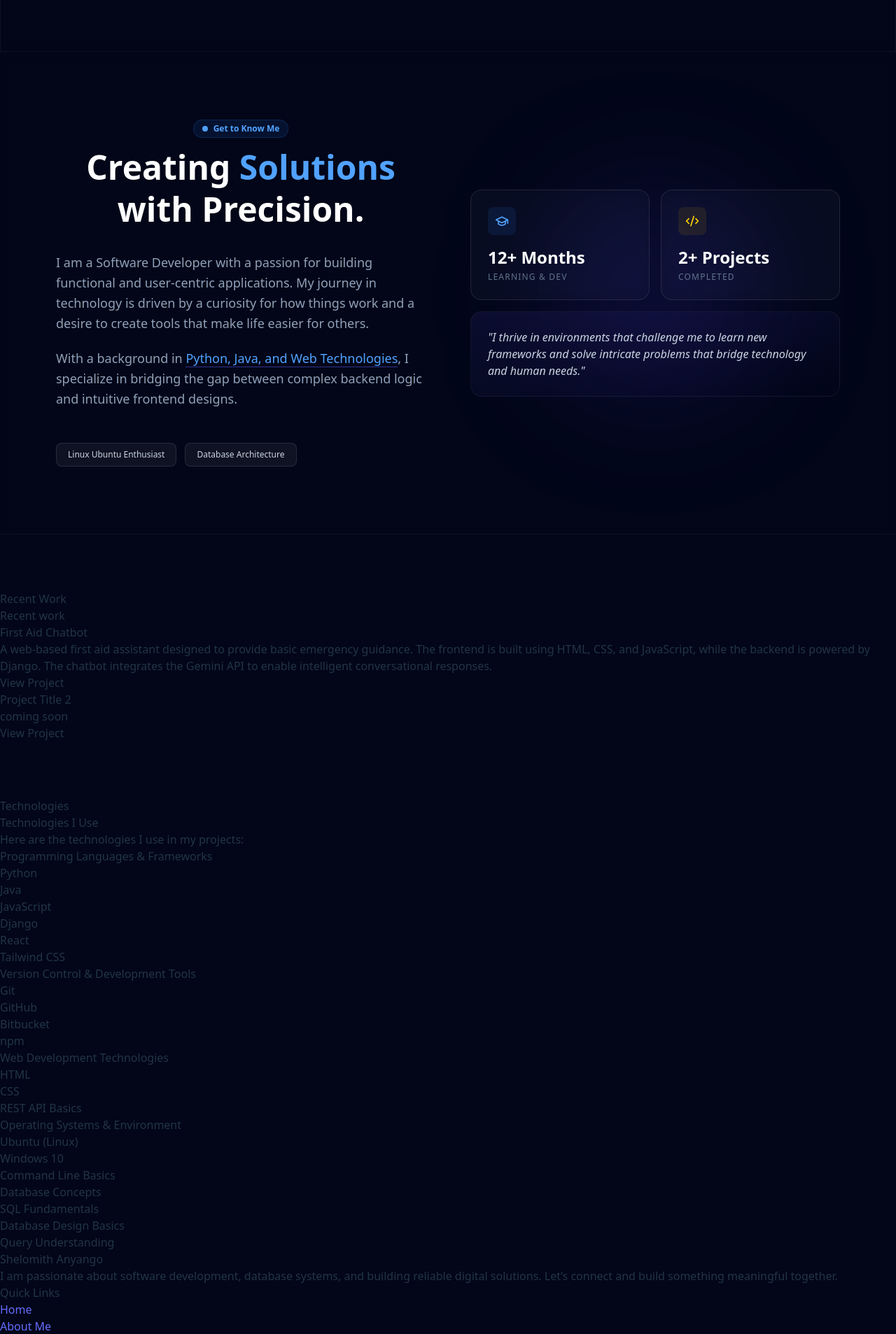
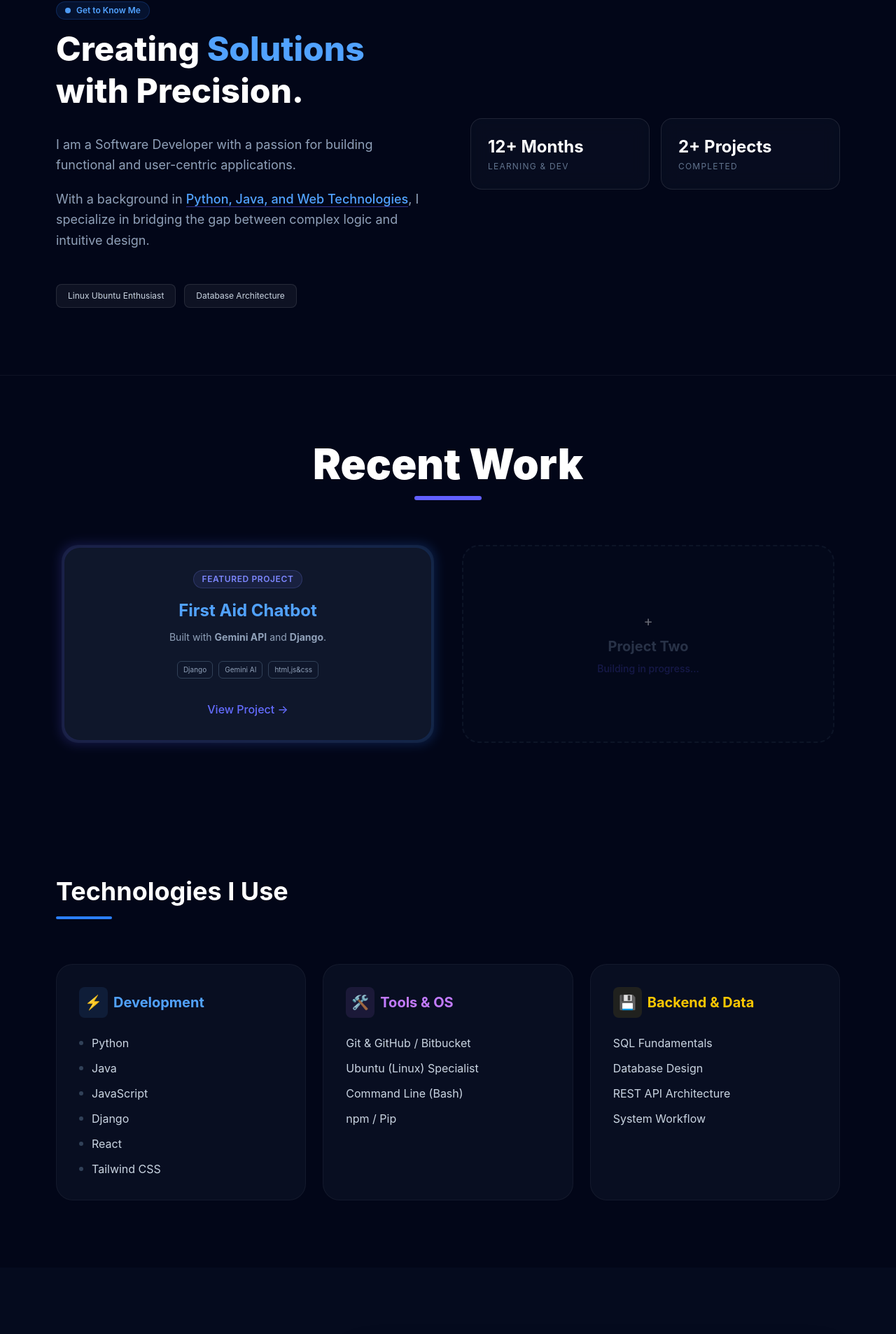
Before and after one commit to shelomithanyango/portfolio, a React (Vite) app: page / in a window 1280 px wide. Shown: the part 875-2782 px from the top of the page at 70% size. Built offline with nearby package versions, Linux system fonts and the light colour scheme.

Commit message:
styling added to technologies,contacts and recent work

```diff
--- a/package.json
+++ b/package.json
@@ -10,6 +10,7 @@
     "preview": "vite preview"
   },
   "dependencies": {
+    "lucide-react": "^0.575.0",
     "react": "^19.2.0",
     "react-dom": "^19.2.0"
   },
--- a/src/App.jsx
+++ b/src/App.jsx
@@ -1,36 +1,34 @@
+import { AlignCenter } from 'lucide-react';
 import React from 'react';
 
 export default function App() {
   return (
-    <div className="bg-gradient-to-r bg-slate-950 ">
+    <div className="bg-slate-950 text-white min-h-screen font-sans">
       {/* --- NAVIGATION --- */}
-      <nav className="flex items-center justify-between p-4 shadow-md border-b border-white/5 backdrop-blur-sm">
+      <nav className="flex items-center justify-between p-4 shadow-md border-b border-white/5 backdrop-blur-sm sticky top-0 z-50 bg-slate-950/80">
         <h4 className="text-2xl font-extrabold tracking-tight">
           <span className="bg-gradient-to-r from-blue-400 to-purple-500 bg-clip-text text-transparent">
             Shelomith Anyango
           </span>
         </h4>
-        <ul className="hidden md:flex items-center gap-10 text-sm font-larger">
+        <ul className="hidden md:flex items-center gap-10 text-sm font-medium">
           <li><a href="#home" className='hover:text-[#FFD700] transition-colors'>Home</a></li>
           <li><a href="#about" className='hover:text-[#FFD700] transition-colors'>About Me</a></li>
           <li><a href="#projects" className='hover:text-[#FFD700] transition-colors'>Recent work</a></li>
           <li><a href="#technologies" className='hover:text-[#FFD700] transition-colors'>Technologies</a></li>
-           <li><a href="#contact">Get In Touch</a></li>
+          <li><a href="#contact" className='hover:text-[#FFD700] transition-colors'>Get In Touch</a></li>
         </ul>
-        {/* Social handles placeholders */}
         <div>
-          <button className='px-5 py-2 rounded-full text-sm font-semibold bg-gradient-to-r from-blue-200 to-purple-200 text-slate-900 font-bold hover:shadow-[0_0_20px_rgba(255,215,0,0.3)] transition-all'><a href="#contact">Lets Connect</a></button>
-        </div>
-      <div>
-          <span>color toggle</span>
+          <button className='px-5 py-2 rounded-full text-sm font-bold bg-gradient-to-r from-blue-200 to-purple-200 text-slate-900 hover:shadow-[0_0_20px_rgba(255,215,0,0.3)] transition-all'>
+            <a href="#contact">Lets Connect</a>
+          </button>
         </div>
       </nav>
 
       <main>
         {/* --- HERO SECTION --- */}
-        <section id="home" className="flex flex-col md:flex-row items-center justify-between px-90 py-20 gap-10 border -b border-white/5 backdrop-blur-sm">
+        <section id="home" className="flex flex-col md:flex-row items-center justify-between py-20 px-6 md:px-20 gap-10 border-b border-white/5">
           <div className="md:w-1/2 space-y-6">
-            {/* Status Badge */}
             <div className="inline-flex items-center gap-2 px-3 py-1 rounded-full bg-blue-500/10 border border-blue-500/20 text-xs font-semibold text-blue-400">
               <span className="w-2 h-2 rounded-full bg-blue-400 animate-pulse"></span>
               Available for New Projects
@@ -43,7 +41,7 @@ export default function App() {
               </span>
             </h1>
 
-            <h3 className="text-2xl font-medium text-slate-400 font-monstrate">Software Developer </h3>
+            <h3 className="text-2xl font-medium text-slate-400">Software Developer</h3>
 
             <p className="text-lg text-slate-400 max-w-lg leading-relaxed">
               I find interest in building efficient software systems, solving real-world problems using technology, and continuously improving my programming skills.
@@ -53,10 +51,8 @@ export default function App() {
               <button className="flex items-center gap-2 px-8 py-3 rounded-full bg-gradient-to-r from-blue-200 to-purple-200 text-slate-900 font-bold hover:shadow-[0_0_20px_rgba(255,215,0,0.3)] transition-all">
                 Let’s get started <span className="text-xl">›</span>
               </button>
-
             </div>
 
-            {/* Stats Row */}
             <div className="flex gap-10 pt-10 border-t border-slate-800">
                 <div><span className="block text-2xl font-bold text-white">12+</span><span className="text-xs uppercase tracking-widest text-slate-500">Months of Exp.</span></div>
                 <div><span className="block text-2xl font-bold text-white">5+</span><span className="text-xs uppercase tracking-widest text-slate-500">Projects</span></div>
@@ -64,7 +60,6 @@ export default function App() {
             </div>
           </div>
 
-          {/* Profile Image with Gradient Border */}
           <div className="md:w-1/2 flex justify-center">
             <div className="relative p-[2px] rounded-3xl bg-gradient-to-b from-yellow-400 via-indigo-500 to-purple-600 shadow-2xl">
                 <div className="bg-[#0B0E14] rounded-[22px] overflow-hidden">
@@ -79,220 +74,195 @@ export default function App() {
         </section>
 
         {/* --- ABOUT ME SECTION --- */}
-
-<section id="about" className="py-24 border-b border-white/5 px-6 md:px-12 lg:px-20 backdrop-blur-sm">
+        <section id="about" className="py-24 border-b border-white/5 px-6 md:px-12 lg:px-20">
           <div className="max-w-7xl mx-auto flex flex-col md:flex-row gap-16 items-center">
-
-    {/* To the left :my Story */}
             <div className="md:w-1/2 space-y-8">
-      {/* Label Badge */}
-      <div className="space-y-3 text-center">
+              <div className="space-y-3">
                  <div className="inline-flex items-center gap-2 px-3 py-1 rounded-full bg-blue-500/10 border border-blue-500/20 text-xs font-semibold text-blue-400">
                       <span className="w-2 h-2 rounded-full bg-blue-400 animate-pulse"></span>
                       Get to Know Me
                  </div>
-
                 <h4 className="text-4xl md:text-5xl font-extrabold text-white leading-tight">
                   Creating <span className="text-blue-400">Solutions</span> <br />
                   with Precision.
                 </h4>
               </div>
 
-      {/* Bio Paragraphs */}
-      <div className="space-y-5 text-lg text-slate-400 leading-relaxed font-monstrate">
-        <p>
-          I am a Software Developer with a passion for building functional and
-          user-centric applications. My journey in technology is driven by a
-          curiosity for how things work and a desire to create tools that make
-          life easier for others.
-        </p>
-        <p>
-          With a background in <span className="text-blue-400 font-medium border-b border-indigo-500/50">Python, Java, and Web Technologies</span>,
-          I specialize in bridging the gap between complex backend logic and
-          intuitive frontend designs.
+              <div className="space-y-5 text-lg text-slate-400 leading-relaxed">
+                <p>I am a Software Developer with a passion for building functional and user-centric applications.</p>
+                <p>With a background in <span className="text-blue-400 font-medium border-b border-indigo-500/50">Python, Java, and Web Technologies</span>, I specialize in bridging the gap between complex logic and intuitive design.</p>
+              </div>
+
+              <div className="flex flex-wrap gap-3 pt-4">
+                <span className="px-4 py-2 rounded-lg bg-white/5 border border-white/10 text-xs text-slate-300">Linux Ubuntu Enthusiast</span>
+                <span className="px-4 py-2 rounded-lg bg-white/5 border border-white/10 text-xs text-slate-300">Database Architecture</span>
+              </div>
+            </div>
+
+            <div className="md:w-1/2 w-full relative">
+              <div className="grid grid-cols-1 sm:grid-cols-2 gap-4">
+                <div className="p-6 rounded-2xl bg-slate-900/40 border border-white/10 backdrop-blur-md">
+                  <h4 className="text-2xl font-bold text-white">12+ Months</h4>
+                  <p className="text-xs text-slate-500 uppercase tracking-widest mt-1">Learning & Dev</p>
+                </div>
+                <div className="p-6 rounded-2xl bg-slate-900/40 border border-white/10 backdrop-blur-md">
+                  <h4 className="text-2xl font-bold text-white">2+ Projects</h4>
+                  <p className="text-xs text-slate-500 uppercase tracking-widest mt-1">Completed</p>
+                </div>
+              </div>
+            </div>
+          </div>
+        </section>
+
+
+        {/* --- RECENT WORK SECTION --- */}
+        <section id="projects" className="py-24 px-6 max-w-6xl mx-auto">
+          <div className="text-center mb-16">
+            <h2 className="text-4xl md:text-6xl font-black mb-4 text-white">Recent Work</h2>
+            <div className="h-1.5 w-24 bg-indigo-500 mx-auto rounded-full"></div>
+          </div>
+
+          <div className="grid md:grid-cols-2 gap-10 items-stretch">
+            <article className="group relative p-1 rounded-3xl transition-all duration-300 hover:scale-[1.02] bg-slate-800/50">
+              <div className="absolute -inset-0.5 bg-gradient-to-r from-indigo-500 to-blue-500 rounded-3xl blur opacity-20 group-hover:opacity-50 transition duration-1000"></div>
+              <div className="relative h-full p-8 rounded-[22px] flex flex-col items-center text-center bg-slate-900">
+                <span className="mb-4 px-3 py-1 text-xs font-semibold tracking-wider text-indigo-400 uppercase bg-indigo-400/10 rounded-full border border-indigo-400/20">Featured Project</span>
+                <h3 className="text-2xl font-bold text-blue-400 mb-3">First Aid Chatbot</h3>
+                <p className="text-sm text-slate-400 mb-6">Built with <strong>Gemini API</strong> and <strong>Django</strong>.</p>
+                <div className="flex flex-wrap justify-center gap-2 mb-8">
+                  {['Django', 'Gemini AI', 'html,js&css'].map((tech) => (
+                    <span key={tech} className="px-2 py-1 text-[10px] rounded-md border border-slate-700 text-slate-400">{tech}</span>
+                  ))}
+                </div>
+                <a href="#" className="mt-auto text-[#FFD700] font-bold hover:gap-3 transition-all">View Project →</a>
+              </div>
+            </article>
+
+            <article className="p-8 rounded-3xl border-2 border-dashed border-slate-800 bg-slate-900/30 opacity-40 flex flex-col items-center justify-center text-center">
+              <span className="text-xl mb-2">+</span>
+              <h3 className="text-xl font-bold mb-2 text-slate-500">Project Two</h3>
+              <p className="text-sm font-medium text-indigo-500/50">Building in progress...</p>
+            </article>
+          </div>
+        </section>
+
+        {/* --- TECHNOLOGIES SECTION --- */}
+        <section id="technologies" className="py-24 px-6 md:px-20 bg-slate-950">
+          <div className="max-w-6xl mx-auto">
+            <div className="mb-16">
+              <h2 className="text-4xl font-bold text-white mb-4">Technologies I Use</h2>
+              <div className="h-1 w-20 bg-blue-500 rounded-full"></div>
+            </div>
+
+            <div className="grid grid-cols-1 md:grid-cols-2 lg:grid-cols-3 gap-6">
+              {/* Languages & Frameworks */}
+              <div className="p-8 rounded-3xl bg-slate-900/50 border border-white/5 hover:border-blue-500/30 transition-all group">
+                <h3 className="text-xl font-bold text-blue-400 mb-6 flex items-center gap-2">
+                  <span className="p-2 rounded-lg bg-blue-400/10 text-blue-400">⚡</span>
+                  Development
+                </h3>
+                <ul className="space-y-3">
+                  {['Python', 'Java', 'JavaScript', 'Django', 'React', 'Tailwind CSS'].map((item) => (
+                    <li key={item} className="flex items-center gap-3 text-slate-300">
+                      <div className="w-1.5 h-1.5 rounded-full bg-slate-700 group-hover:bg-blue-400 transition-colors"></div>
+                      {item}
+                    </li>
+                  ))}
+                </ul>
+              </div>
+
+              {/* Tools & Environment */}
+              <div className="p-8 rounded-3xl bg-slate-900/50 border border-white/5 hover:border-purple-500/30 transition-all group">
+                <h3 className="text-xl font-bold text-purple-400 mb-6 flex items-center gap-2">
+                  <span className="p-2 rounded-lg bg-purple-400/10 text-purple-400">🛠️</span>
+                  Tools & OS
+                </h3>
+                <ul className="space-y-3 text-slate-300">
+                  <li>Git & GitHub / Bitbucket</li>
+                  <li>Ubuntu (Linux) Specialist</li>
+                  <li>Command Line (Bash)</li>
+                  <li>npm / Pip</li>
+                </ul>
+              </div>
+
+              {/* Database & Web */}
+              <div className="p-8 rounded-3xl bg-slate-900/50 border border-white/5 hover:border-yellow-500/30 transition-all group">
+                <h3 className="text-xl font-bold text-yellow-400 mb-6 flex items-center gap-2">
+                  <span className="p-2 rounded-lg bg-yellow-400/10 text-yellow-400">💾</span>
+                  Backend & Data
+                </h3>
+                <ul className="space-y-3 text-slate-300">
+                  <li>SQL Fundamentals</li>
+                  <li>Database Design</li>
+                  <li>REST API Architecture</li>
+                  <li>System Workflow</li>
+                </ul>
+              </div>
+            </div>
+          </div>
+        </section>
+
+        {/* --- CONTACT SECTION --- */}
+        <section id="contact" className="py-24 px-6 md:px-20 bg-slate-900/30">
+          <div className="max-w-6xl mx-auto flex flex-col lg:flex-row gap-16">
+
+            {/* Contact Info */}
+            <div className="lg:w-1/3 space-y-8">
+              <div>
+                <h2 className="text-4xl font-bold text-white mb-4">Get In Touch</h2>
+                <p className="text-slate-400 leading-relaxed">
+                  I'm currently looking for new opportunities. Whether you have a question or just want to say hi, I’ll try my best to get back to you!
                 </p>
               </div>
 
-      {/* Quick Interests Chips */}
-      <div className="flex flex-wrap gap-3 pt-4">
-        <span className="px-4 py-2 rounded-lg bg-white/5 border border-white/10 text-xs text-slate-300">Linux Ubuntu Enthusiast</span>
-        <span className="px-4 py-2 rounded-lg bg-white/5 border border-white/10 text-xs text-slate-300">Database Architecture</span>
+              <div className="space-y-6">
+                <a href="mailto:shelomithanyango@gmail.com" className="flex items-center gap-4 p-4 rounded-2xl bg-white/5 border border-white/10 hover:bg-white/10 transition-all group">
+                  <div className="text-blue-400 group-hover:scale-110 transition-transform">✉️</div>
+                  <div>
+                    <p className="text-xs text-slate-500 uppercase font-bold">Email Me</p>
+                    <p className="text-slate-200">shelomithanyango@gmail.com</p>
+                  </div>
+                </a>
 
+                <div className="flex gap-4">
+                  {['LinkedIn', 'GitHub', 'WhatsApp'].map((platform) => (
+                    <a key={platform} href="#" className="flex-1 py-3 text-center rounded-xl bg-slate-800 text-sm font-semibold hover:bg-blue-500 transition-colors">
+                      {platform}
+                    </a>
+                  ))}
+                </div>
               </div>
             </div>
 
-    {/* for the right side */}
-    <div className="md:w-1/2 w-full relative">
-      {/* Background Decorative Blur */}
-      <div className="absolute -z-10 top-1/2 left-1/2 -translate-x-1/2 -translate-y-1/2 w-64 h-64 bg-indigo-600/20 blur-[100px] rounded-full"></div>
-
-      {/* Stats Card Grid */}
-      <div className="grid grid-cols-1 sm:grid-cols-2 gap-4">
-
-        {/* Stat 1: Experience */}
-        <div className="p-6 rounded-2xl bg-slate-900/40 border border-white/10 backdrop-blur-md hover:border-blue-400/50 transition-colors">
-          <div className="w-10 h-10 rounded-lg bg-blue-500/10 flex items-center justify-center text-blue-400 mb-4">
-             <svg xmlns="http://www.w3.org/2000/svg" width="20" height="20" viewBox="0 0 24 24" fill="none" stroke="currentColor" strokeWidth="2" strokeLinecap="round" strokeLinejoin="round"><path d="M22 10v6M2 10l10-5 10 5-10 5z"/><path d="M6 12v5c3 3 9 3 12 0v-5"/></svg>
+            {/* Contact Form */}
+            <div className="lg:w-2/3">
+              <form className="grid grid-cols-1 md:grid-cols-2 gap-6 p-8 rounded-3xl bg-slate-900 border border-white/10 shadow-2xl">
+                <div className="space-y-2">
+                  <label className="text-sm font-medium text-slate-300">Name</label>
+                  <input type="text" placeholder="Your Name" className="w-full px-4 py-3 rounded-xl bg-slate-800 border border-slate-700 text-white focus:outline-none focus:border-blue-500 transition-colors" />
                 </div>
-          <h4 className="text-2xl font-bold text-white">12+ Months</h4>
-          <p className="text-xs text-slate-500 uppercase tracking-widest mt-1">Learning & Dev</p>
+                <div className="space-y-2">
+                  <label className="text-sm font-medium text-slate-300">Email</label>
+                  <input type="email" placeholder="email@example.com" className="w-full px-4 py-3 rounded-xl bg-slate-800 border border-slate-700 text-white focus:outline-none focus:border-blue-500 transition-colors" />
                 </div>
-
-        {/* Stat 2: Projects */}
-        <div className="p-6 rounded-2xl bg-slate-900/40 border border-white/10 backdrop-blur-md hover:border-[#FFD700]/50 transition-colors">
-          <div className="w-10 h-10 rounded-lg bg-yellow-500/10 flex items-center justify-center text-[#FFD700] mb-4">
-             <svg xmlns="http://www.w3.org/2000/svg" width="20" height="20" viewBox="0 0 24 24" fill="none" stroke="currentColor" strokeWidth="2" strokeLinecap="round" strokeLinejoin="round"><path d="m18 16 4-4-4-4"/><path d="m6 8-4 4 4 4"/><path d="m14.5 4-5 16"/></svg>
+                <div className="space-y-2 md:col-span-2">
+                  <label className="text-sm font-medium text-slate-300">Message</label>
+                  <textarea rows="4" placeholder="How can I help you?" className="w-full px-4 py-3 rounded-xl bg-slate-800 border border-slate-700 text-white focus:outline-none focus:border-blue-500 transition-colors resize-none"></textarea>
                 </div>
-          <h4 className="text-2xl font-bold text-white">2+ Projects</h4>
-          <p className="text-xs text-slate-500 uppercase tracking-widest mt-1">Completed</p>
-        </div>
-
-        {/* Large Highlight Box */}
-        <div className="sm:col-span-2 p-6 rounded-2xl bg-gradient-to-br from-indigo-900/20 to-transparent border border-white/5">
-          <p className="text-slate-300 italic">
-            "I thrive in environments that challenge me to learn new frameworks and solve intricate problems that bridge technology and human needs."
-          </p>
-        </div>
-
-      </div>
+                <button type="submit" className="md:col-span-2 py-4 rounded-xl bg-gradient-to-r from-blue-500 to-indigo-600 text-white font-bold hover:opacity-90 transition-opacity">
+                  Send Message
+                </button>
+              </form>
             </div>
 
           </div>
         </section>
 
-        {/* --- RECENT WORK SECTION --- */}
-        <section className='py-20'>
-          <div>Recent Work</div>
-          <h2>Recent work</h2>
-          <div>
-            <article>
-              <h3>First Aid Chatbot</h3>
-              <p>
-                A web-based first aid assistant designed to provide basic emergency guidance.
-                The frontend is built using HTML, CSS, and JavaScript, while the backend is powered by Django.
-                The chatbot integrates the Gemini API to enable intelligent conversational responses.
-              </p>
-              <span>View Project</span>
-            </article>
-            <article>
-              <h3>Project Title 2</h3>
-              <p>coming soon</p>
-              <span>View Project</span>
-            </article>
-          </div>
-        </section>
-
-        {/* --- TECHNOLOGIES SECTION --- */}
-        <section>
-          <div>Technologies</div>
-          <h2>Technologies I Use</h2>
-          <p>Here are the technologies I use in my projects:</p>
-
-          <h3>Programming Languages & Frameworks</h3>
-          <ul>
-            <li>Python</li>
-            <li>Java</li>
-            <li>JavaScript</li>
-            <li>Django</li>
-            <li>React</li>
-            <li>Tailwind CSS</li>
-          </ul>
-
-          <h3>Version Control & Development Tools</h3>
-          <ul>
-            <li>Git</li>
-            <li>GitHub</li>
-            <li>Bitbucket</li>
-            <li>npm</li>
-          </ul>
-
-          <h3>Web Development Technologies</h3>
-          <ul>
-            <li>HTML</li>
-            <li>CSS</li>
-            <li>REST API Basics</li>
-          </ul>
-
-          <h3>Operating Systems & Environment</h3>
-          <ul>
-            <li>Ubuntu (Linux)</li>
-            <li>Windows 10</li>
-            <li>Command Line Basics</li>
-          </ul>
-
-          <h3>Database Concepts</h3>
-          <ul>
-            <li>SQL Fundamentals</li>
-            <li>Database Design Basics</li>
-            <li>Query Understanding</li>
-          </ul>
-        </section>
-
-        {/* --- CONTACT SECTION --- */}
-        <section>
-          <div>
-            <h2>Shelomith Anyango</h2>
-            <p>
-              I am passionate about software development, database systems, and building
-              reliable digital solutions. Let’s connect and build something meaningful together.
-            </p>
-          </div>
-
-          <div>
-            <h3>Quick Links</h3>
-            <ul>
-            <li><a href="#home">Home</a></li>
-            <li><a href="#about">About Me</a></li>
-            <li><a href="#projects">Recent work</a></li>
-            <li><a href="#technologies">Technologies</a></li>
-             <li><a href="#contact">Get In Touch</a></li>
-            </ul>
-          </div>
-
-          <div>
-            <h3>Social Media</h3>
-            <p>
-              <a href="https://github.com/shelomithanyango">GitHub</a><br />
-              <a href="https://linkedin.com/in/shelomith-anyango">LinkedIn</a><br />
-              <a href="tel:+254741080548">WhatsApp</a>
-            </p>
-          </div>
-
-          <div>
-            <h3>Get in Touch</h3>
-            <p>Email:</p>
-            <a href="mailto:shelomithanyango@gmail.com">
-              shelomithanyango@gmail.com
-            </a>
-            <p>
-              Feel free to reach out for collaboration, questions, or professional networking.
-            </p>
-          </div>
-          <div>
-            <h3>Send Me a Message</h3>
-            <p>Use the contact form or email me directly.</p>
-            <form >
-              <div>
-                <label>Name:</label>
-                <input type="text" placeholder='Your Name' />
-              </div>
-              <div>
-                <label >Email:</label>
-                <input type="email" placeholder='Your Email' />
-              </div>
-              <div>
-                <label>Message:</label>
-               <textarea placeholder="Tell me about your project..."></textarea>
-              </div>
-              <button type="submit">Send Message</button>
-            </form>
-          </div>
-        </section>
       </main>
 
       {/* --- FOOTER --- */}
-      <footer>
-        <p>© 2026 Shelomith. All rights reserved.</p>
+      <footer className="py-10 text-center border-t border-white/5">
+        <p className="text-slate-500">© 2026 Shelomith Anyango. All rights reserved.</p>
       </footer>
     </div>
   );
```
Also changed, not shown: 1 other file (tests, documents, lock files or other folders). Lines whose indentation alone changed are shown as unchanged.
